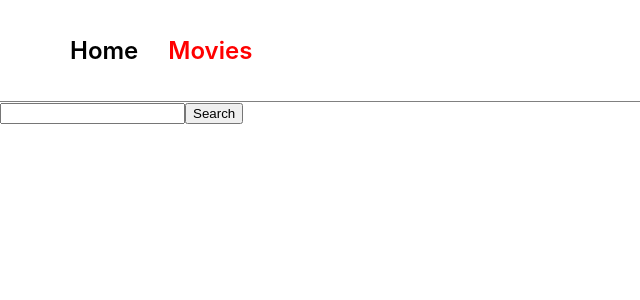
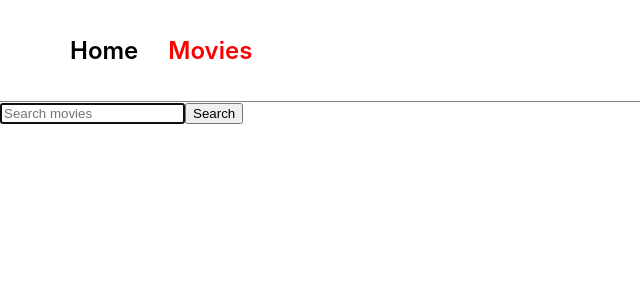
Before and after one commit to Tatiana-Hela/goit-react-hw-05-movies, a React (Create React App) app: page /movies in a window 1280 px wide. Shown: the top 300 px of the page, without its empty margins (0-640 px from the left). Built offline with nearby package versions, Linux system fonts and the light colour scheme.

Commit message:
add search page

```diff
--- a/package.json
+++ b/package.json
@@ -12,6 +12,7 @@
     "react-dom": "^18.1.0",
     "react-router-dom": "^6.8.1",
     "react-scripts": "5.0.1",
+    "react-toastify": "^9.1.1",
     "web-vitals": "^2.1.3"
   },
   "scripts": {
--- a/src/components/Api/movies.js
+++ b/src/components/Api/movies.js
@@ -11,3 +11,10 @@ export const getMoviesTrending = async () => {
   const { data } = await instance.get('/trending/all/day?page=1');
   return data.results;
 };
+
+export const getSearchMovies = async query => {
+  const { data } = await instance.get(
+    `search/movie?language=en-US&query=${query}&page=1&include_adult=false`
+  );
+  return data.results;
+};
--- a/src/components/Pages/MoviesPage/MoviesPage.jsx
+++ b/src/components/Pages/MoviesPage/MoviesPage.jsx
@@ -1,13 +1,68 @@
+import { useState, useEffect } from 'react';
+import { Link } from 'react-router-dom';
+import { ToastContainer, toast } from 'react-toastify';
+import 'react-toastify/dist/ReactToastify.css';
+
+import SearchMovies from 'components/SearchMovies/SearchMovies';
+
+import { getSearchMovies } from 'components/Api/movies';
+
 const MoviesPage = () => {
+  const [search, setSearch] = useState('');
+  const [movies, setMovies] = useState([]);
+  const [loading, setLoading] = useState(false);
+  const [error, setError] = useState(null);
+
+  useEffect(() => {
+    if (!search) {
+      return;
+    }
+    const fetchSearchMovies = async () => {
+      try {
+        setLoading(true);
+        const data = await getSearchMovies(search);
+        if (data.length === 0) {
+          toast.error('There are no movies matching your request.');
+        }
+        setMovies(prevMovies => [...prevMovies, ...data]);
+      } catch (error) {
+        setError(error.massage);
+      } finally {
+        setLoading(false);
+      }
+    };
+    fetchSearchMovies();
+  }, [search]);
+
+  const searchMovies = ({ query }) => {
+    if (query.trim() === '') {
+      toast.error('Enter a search term.');
+      return;
+    }
+    if (query === search) {
+      toast.info('Same request. Enter a new word.');
+      return;
+    }
+    setMovies([]);
+    setSearch(query);
+  };
+
   return (
-    <div>
-      <form>
-        <label>
-          <input type="text" />
-          <button>Search</button>
-        </label>
-      </form>
-    </div>
+    <>
+      <SearchMovies onSubmit={searchMovies} />
+      <ToastContainer position="top-right" autoClose={3000} />
+      <ul>
+        {movies.map(({ id, original_title }) => {
+          return (
+            <li key={id}>
+              <Link>{original_title}</Link>
+            </li>
+          );
+        })}
+        {loading && <p>...Movies loading</p>}
+        {error && <p>...Movies load failed</p>}
+      </ul>
+    </>
   );
 };
 export default MoviesPage;
--- /dev/null
+++ b/src/components/SearchMovies/SearchMovies.jsx
@@ -0,0 +1,48 @@
+import { useState, memo } from 'react';
+
+import PropTypes from 'prop-types';
+const INITIAL_STATE = {
+  query: '',
+};
+const SearchMovies = ({ onSubmit }) => {
+  const [state, setState] = useState({ ...INITIAL_STATE });
+
+  const handleChange = ({ target }) => {
+    const { name, value } = target;
+    setState(prevState => {
+      return { ...prevState, [name]: value };
+    });
+  };
+
+  const handleSubmit = e => {
+    e.preventDefault();
+    onSubmit({ ...state });
+    setState({ ...INITIAL_STATE });
+  };
+
+  const { query } = state;
+
+  return (
+    <div>
+      <form onSubmit={handleSubmit}>
+        <label>
+          <input
+            type="text"
+            value={query}
+            onChange={handleChange}
+            placeholder="Search movies"
+            name="query"
+            autoComplete="off"
+            autoFocus
+          />
+          <button type="submit">Search</button>
+        </label>
+      </form>
+    </div>
+  );
+};
+export default memo(SearchMovies);
+
+SearchMovies.propTypes = {
+  onSubmit: PropTypes.func.isRequired,
+};
--- a/src/components/TrendingMovies/TrendingMovies.jsx
+++ b/src/components/TrendingMovies/TrendingMovies.jsx
@@ -56,7 +56,7 @@ const TrendingMovies = () => {
   return (
     <div>
       <ul>{elements}</ul>
-      {loading && <p>...Movies posts</p>}
+      {loading && <p>...Movies loading</p>}
       {error && <p>...Movies load failed</p>}
     </div>
   );
```
Also changed, not shown: src/components/SearchMovies/SearchMovies.module.css (added), 1 other file (tests, documents, lock files or other folders).
